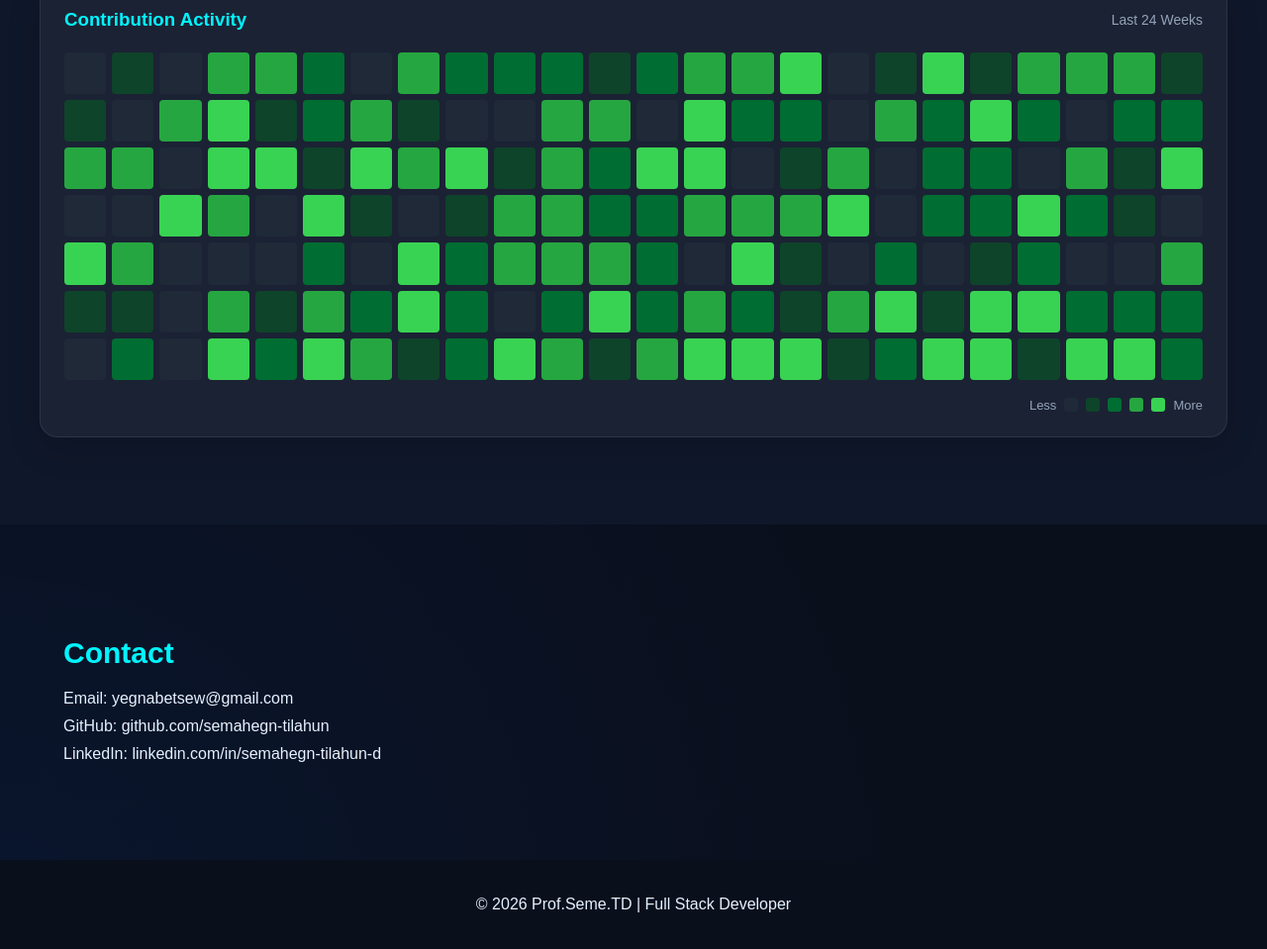
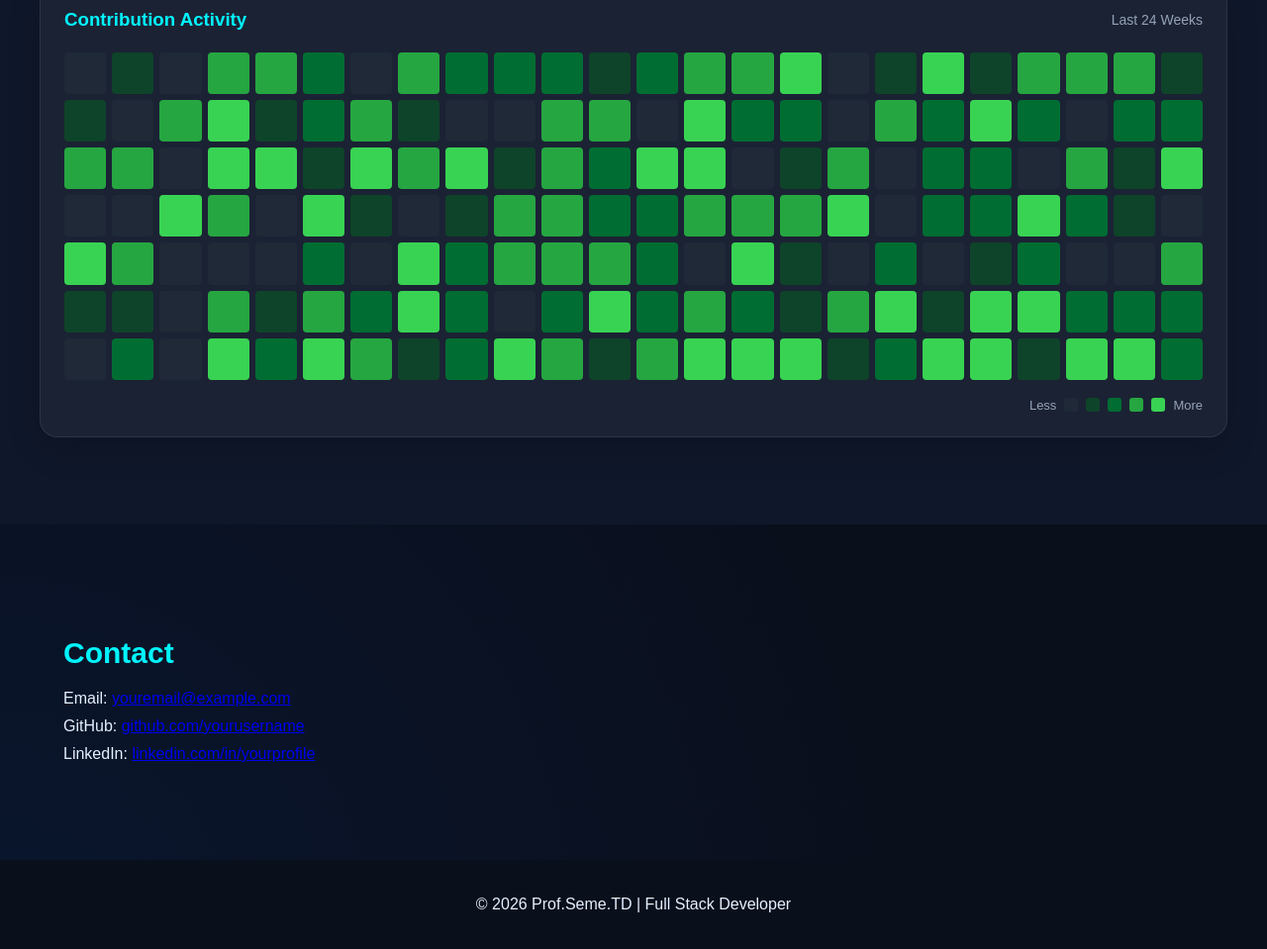
Before and after one commit to semahegn-tilahun/my-portfolio, a plain HTML site: page index.html in a window 1280 px wide. Shown: the part 2464-3423 px from the top of the page at 99% size. Drawn offline with Linux system fonts and the light colour scheme.

Commit message:
update contact

```diff
--- a/index.html
+++ b/index.html
@@ -282,9 +282,30 @@
     <!-- CONTACT -->
     <section id="contact" class="section reveal">
       <h2 class="section-title">Contact</h2>
-      <p>Email: yegnabetsew@gmail.com</p>
-      <p>GitHub: github.com/semahegn-tilahun</p>
-      <p>LinkedIn: linkedin.com/in/semahegn-tilahun-d</p>
+      <p>
+        Email:
+        <a href="mailto:youremail@example.com">youremail@example.com</a>
+      </p>
+      <p>
+        GitHub:
+        <a
+          href="https://github.com/yourusername"
+          target="_blank"
+          rel="noopener noreferrer"
+        >
+          github.com/yourusername
+        </a>
+      </p>
+      <p>
+        LinkedIn:
+        <a
+          href="https://www.linkedin.com/in/yourprofile/"
+          target="_blank"
+          rel="noopener noreferrer"
+        >
+          linkedin.com/in/yourprofile
+        </a>
+      </p>
     </section>
 
     <!-- CHATBOT -->
```
